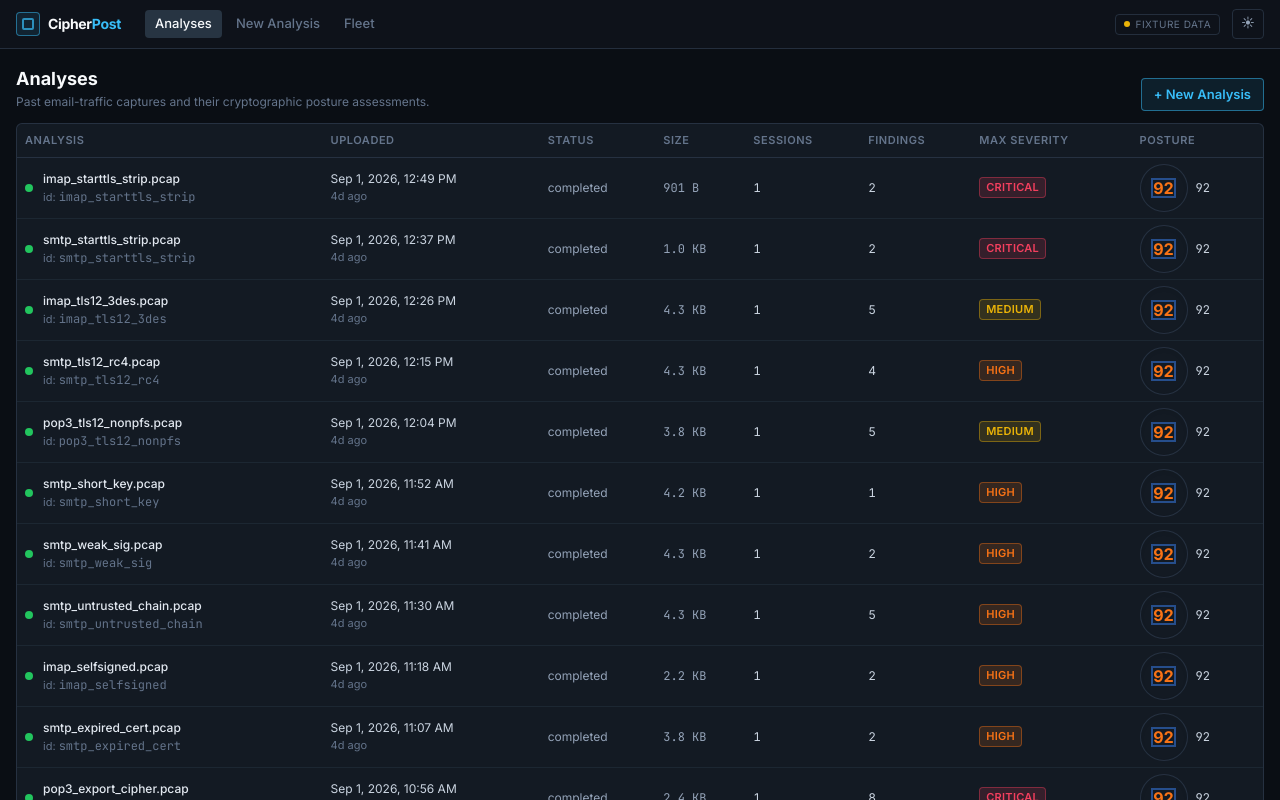
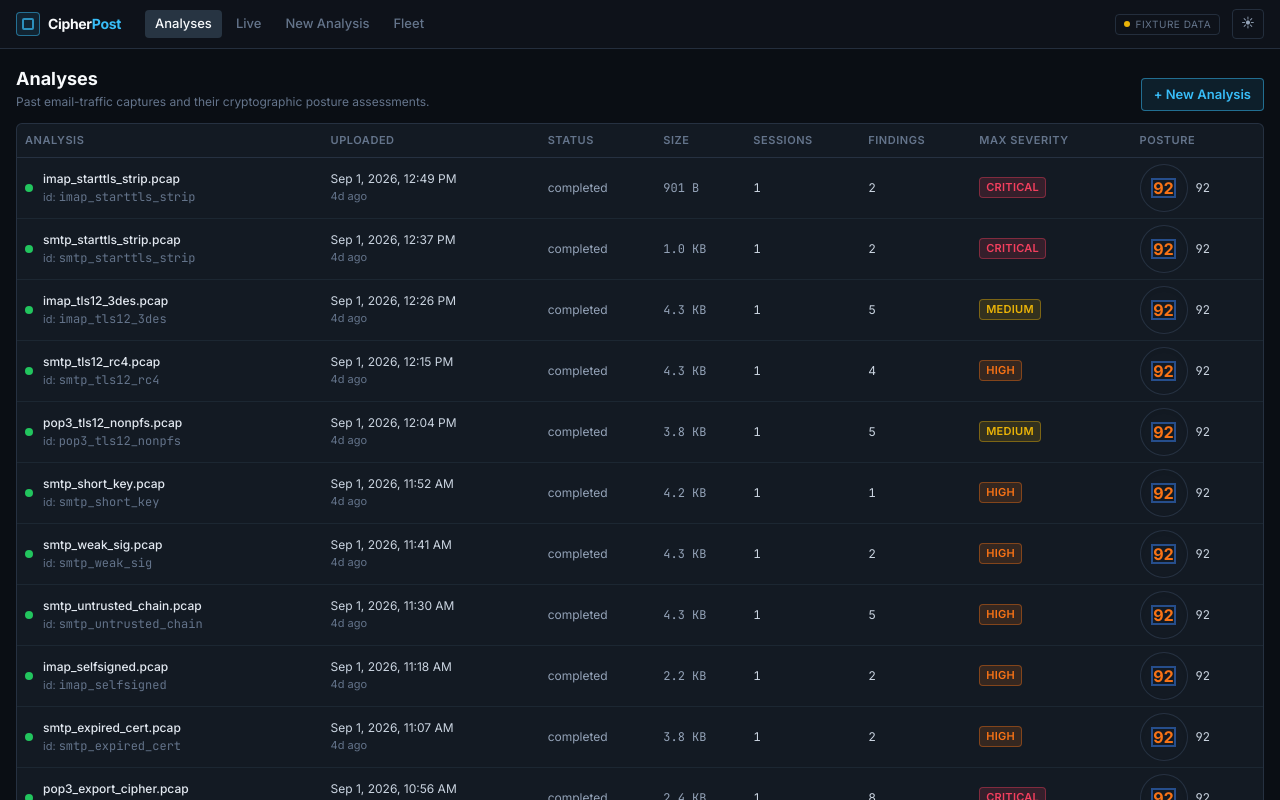
Before and after one commit to soumyajit-cys/CipherPost, a React (Vite) app in the folder frontend/: page / in a window 1280 px wide. Shown: the top 800 px of the page. Built offline with nearby package versions, Linux system fonts and the light colour scheme; no server answers.

Commit message:
Add Live route to App and navigation for real-time event display

```diff
--- a/frontend/src/App.tsx
+++ b/frontend/src/App.tsx
@@ -29,6 +29,7 @@ export default function App() {
             <Route path="/analyses/:id" element={<AnalysisDetailPage />} />
             <Route path="/analyses/:id/sessions/:sessionId" element={<SessionDrilldownPage />} />
             <Route path="/fleet" element={<FleetOverviewPage />} />
+            <Route path="/live" element={<LivePage />} />
             <Route path="*" element={<AnalysisListPage />} />
           </Routes>
         </AppShell>
--- a/frontend/src/components/layout/AppShell.tsx
+++ b/frontend/src/components/layout/AppShell.tsx
@@ -5,6 +5,7 @@ import { API_MODE } from '@/api'
 
 const NAV = [
   { to: '/', label: 'Analyses', end: true },
+  { to: '/live', label: 'Live', end: false },
   { to: '/upload', label: 'New Analysis', end: false },
   { to: '/fleet', label: 'Fleet', end: false },
 ]
```
